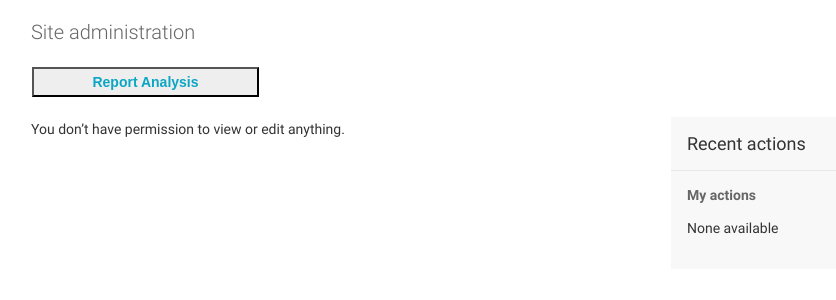
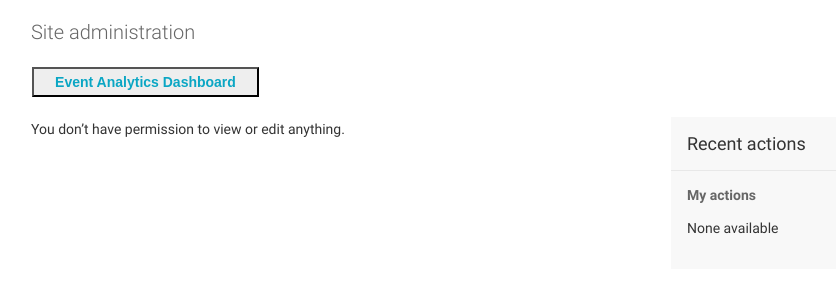
Before and after one commit to bhaarneval/eon-backend, a Django app: page /admin/ in a window 1280 px wide. Shown: the part 48-348 px from the top of the page, without its empty margins (9-845 px from the left). Run offline with Django 3.2, Linux system fonts and the light colour scheme; a user stored in the database is signed in; data comes from the database, SQL or seed files in the repository; data that the repository does not hold is empty.

Commit message:
django-admin

```diff
--- a/templates/admin/index.html
+++ b/templates/admin/index.html
@@ -25,7 +25,7 @@
         <div>
             <span>
                 <a href="{% url 'report' %}"><button class="quick_button">
-                <strong>Report Analysis</strong>
+                <strong>Event Analytics Dashboard</strong>
                 </button></a>
             </span>
         </div>
```
